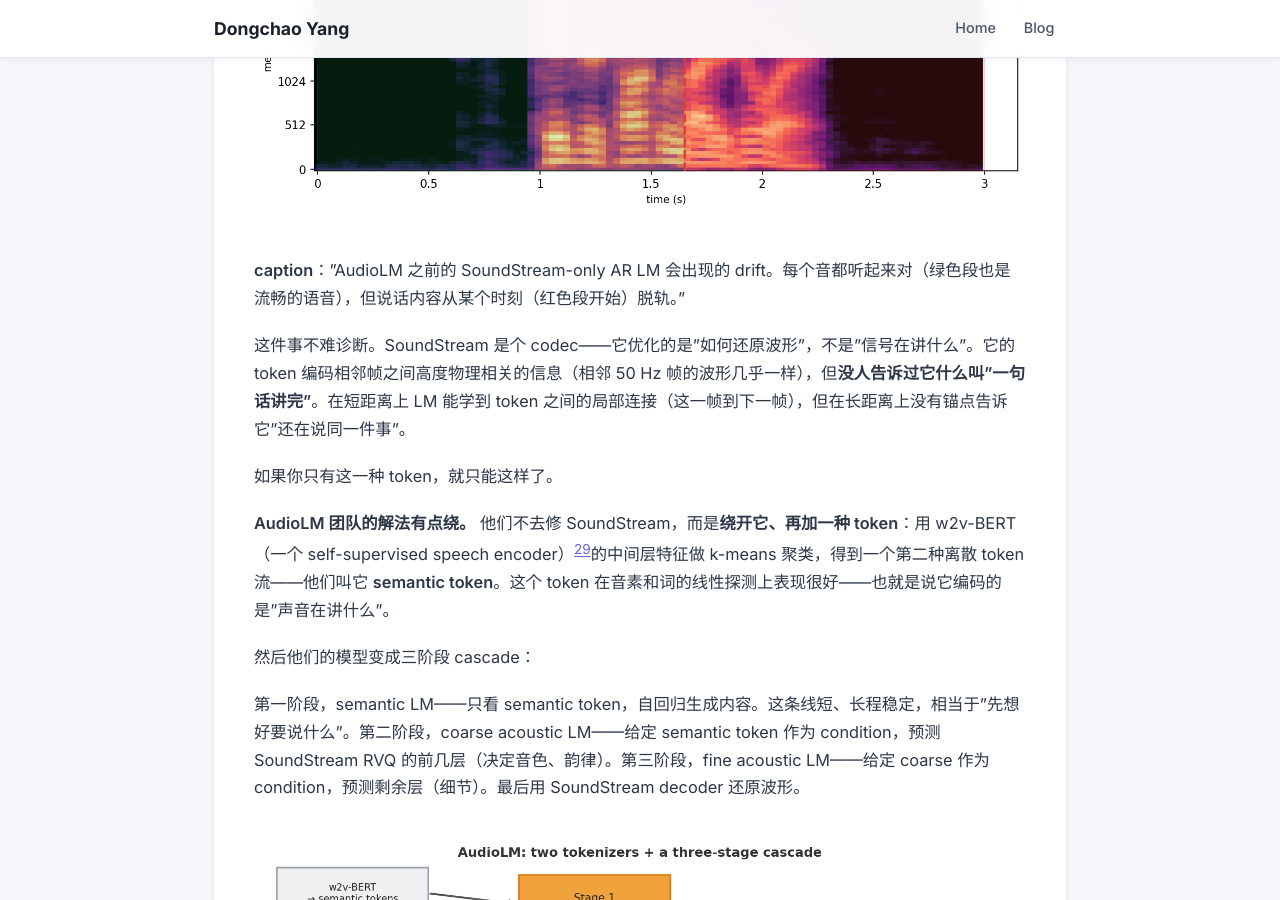
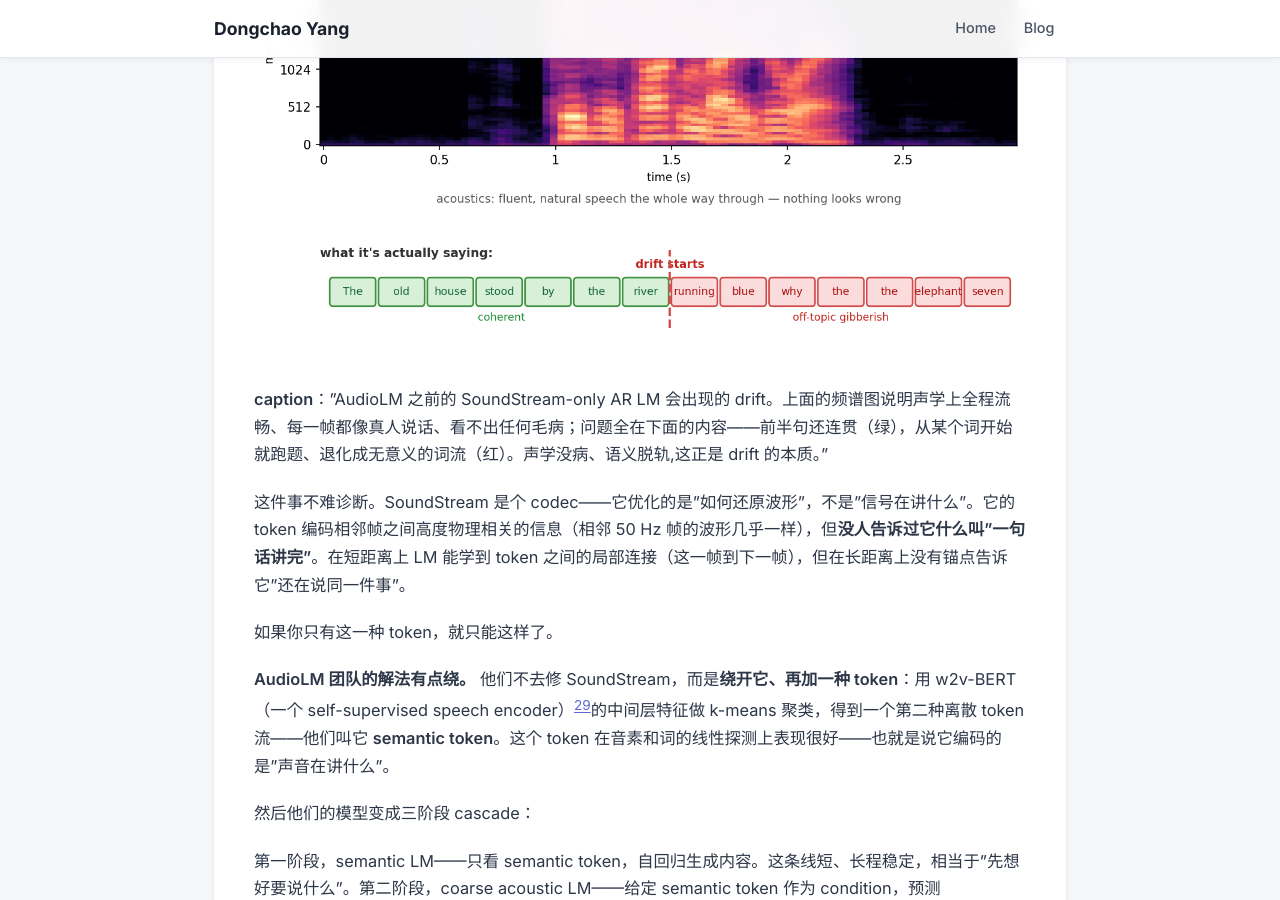
Before and after one commit to yangdongchao/yangdongchao.github.io, a Jekyll site: the page built from _posts/2026-06-09-audio-latent-space.md, in a window 1280 px wide and 900 px high, scrolled down 15640 px. Built offline with Jekyll 4.4.1, drawn with Linux system fonts in a browser that asks for light colours; some of the changed text lies outside the part shown.

Commit message:
Blog: redesign drift figure; drop citation auto-numbering note
- fig4 (semantic drift) redrawn: a spectrogram (acoustics fluent throughout)
  over a content row (coherent words -> off-topic gibberish), so it actually
  shows "sounds fine, content derails" instead of coloring identical audio.
- Updated the fig4 captions (zh + en) to match.
- Removed the "citations are auto-numbered..." note from both reference lists.

Co-Authored-By: Claude Opus 4.8 (1M context) <noreply@anthropic.com>

```diff
--- a/_posts/2026-06-09-audio-latent-space.md
+++ b/_posts/2026-06-09-audio-latent-space.md
@@ -269,7 +269,7 @@ RVQ 真正有意思的地方不是容量本身，而是层级带来的**意外
 
 ![Semantic drift in SoundStream-only AR LM](/img/blog/audio-latent-space/fig4_drift.png)
 
-**caption**："AudioLM 之前的 SoundStream-only AR LM 会出现的 drift。每个音都听起来对（绿色段也是流畅的语音），但说话内容从某个时刻（红色段开始）脱轨。"
+**caption**："AudioLM 之前的 SoundStream-only AR LM 会出现的 drift。上面的频谱图说明声学上全程流畅、每一帧都像真人说话、看不出任何毛病；问题全在下面的内容——前半句还连贯（绿），从某个词开始就跑题、退化成无意义的词流（红）。声学没病、语义脱轨,这正是 drift 的本质。"
 
 这件事不难诊断。SoundStream 是个 codec——它优化的是"如何还原波形"，不是"信号在讲什么"。它的 token 编码相邻帧之间高度物理相关的信息（相邻 50 Hz 帧的波形几乎一样），但**没人告诉过它什么叫"一句话讲完"**。在短距离上 LM 能学到 token 之间的局部连接（这一帧到下一帧），但在长距离上没有锚点告诉它"还在说同一件事"。
 
@@ -669,8 +669,6 @@ GPT-4o 这种"统一架构"出现之后，音频不再是一个独立研究域
 
 ## 参考文献 {#refs}
 
-> 以下引用按正文出现顺序自动编号，点击正文上标即可跳转。arxiv 编号均经核对。
-
 [^dieleman-latents]: Sander Dieleman, "Generative modelling in latent space", blog 2025. https://sander.ai/2025/04/15/latents.html
 [^survey]: Mousavi et al., "Discrete Audio Tokens: More Than a Survey!", TMLR 2025. https://arxiv.org/abs/2506.10274
 [^dasb]: Mousavi et al., "DASB — Discrete Audio and Speech Benchmark", 2024. https://arxiv.org/abs/2406.14294
```
Also changed, not shown: _posts/2026-06-09-audio-latent-space-en.md (+1 -3 lines), img/blog/audio-latent-space/fig4_drift.png.
